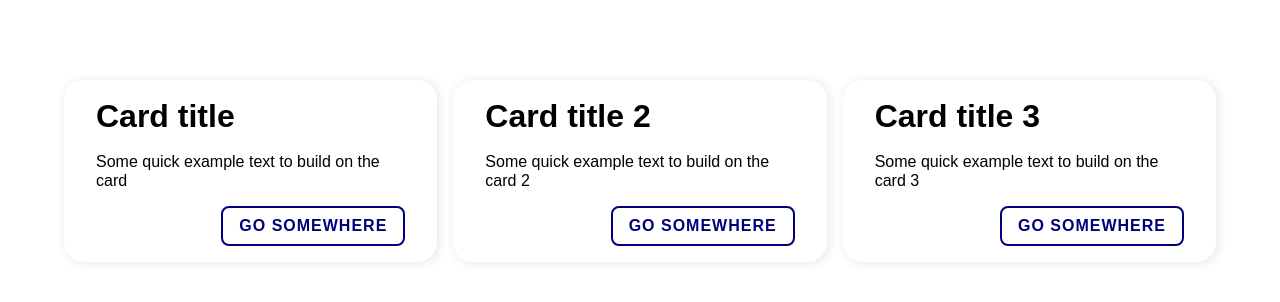
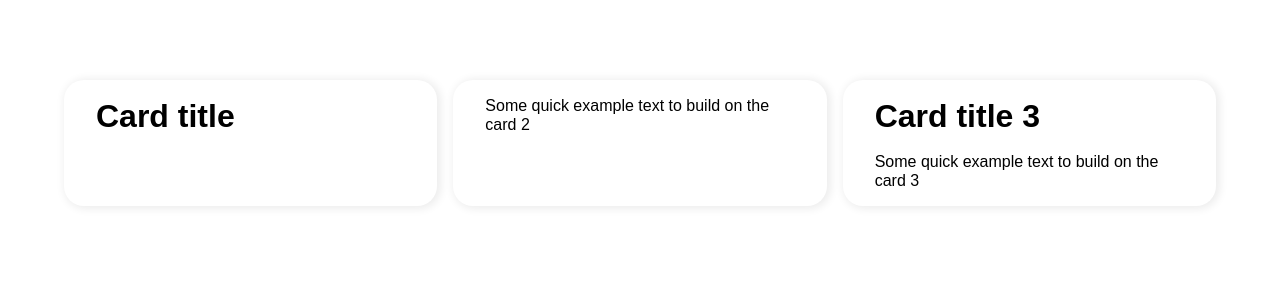
Before and after one commit to valya-brynyuk/react-hw, a React (Vite) app: page / in a window 1280 px wide. Shown: the top 302 px of the page. Built offline with nearby package versions, Linux system fonts and the light colour scheme.

Commit message:
- completed

```diff
--- a/src/App.jsx
+++ b/src/App.jsx
@@ -2,15 +2,11 @@ import Card from "./components/Card/Card.jsx";
 
 function App() {
 
-  const cardBtnClickHandler = (cardProps) => {
-    alert(`Hello from card: ${cardProps.title}`);
-  }
-
   return (
     <>
-      <Card title="Card title" text="Some quick example text to build on the card" btnText="Go somewhere"  onClick={cardBtnClickHandler} />
-      <Card title="Card title 2" text="Some quick example text to build on the card 2" btnText="Go somewhere"  onClick={cardBtnClickHandler} />
-      <Card title="Card title 3" text="Some quick example text to build on the card 3" btnText="Go somewhere"  onClick={cardBtnClickHandler} />
+      <Card title="Card title"/>
+      <Card text="Some quick example text to build on the card 2"/>
+      <Card title="Card title 3" text="Some quick example text to build on the card 3"/>
     </>
   )
 }
--- a/src/components/Card/Card.jsx
+++ b/src/components/Card/Card.jsx
@@ -2,29 +2,13 @@ import React from "react";
 import style from "./Card.module.css";
 
 class Card extends React.Component {
-  btnClickHandler = (event) => {
-    event.preventDefault();
-    event.stopPropagation();
-
-    if (!this.props.onClick) {
-      return;
-    } else if (typeof this.props.onClick !== 'function') {
-      throw new Error('Card on Click handler must be a function')
-    }
-
-    this.props.onClick({
-      title: this.props.title,
-      text: this.props.text,
-    });
-  }
 
   render() {
     return (
       <div className={style.card}>
         <div className={style.body}>
-          <h4 className={style.title}>{this.props.title}</h4>
-          <p className={style.text}>{this.props.text}</p>
-          <button type="button" className={style.button} onClick={this.btnClickHandler}>{this.props.btnText}</button>
+          {this.props.title?.length ? <h4 className={style.title}>{this.props.title}</h4> : null}
+          {this.props.text?.length ? <p className={style.text}>{this.props.text}</p> : null}
         </div>
       </div>
     );
```
Also changed, not shown: 1 other file (tests, documents, lock files or other folders).
